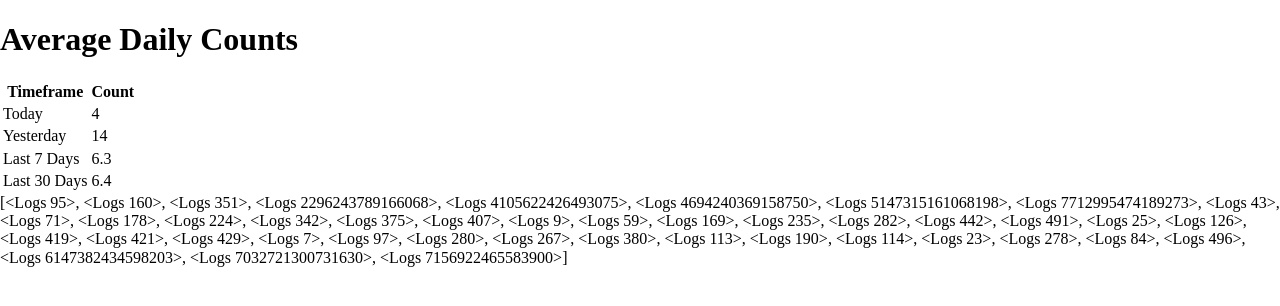
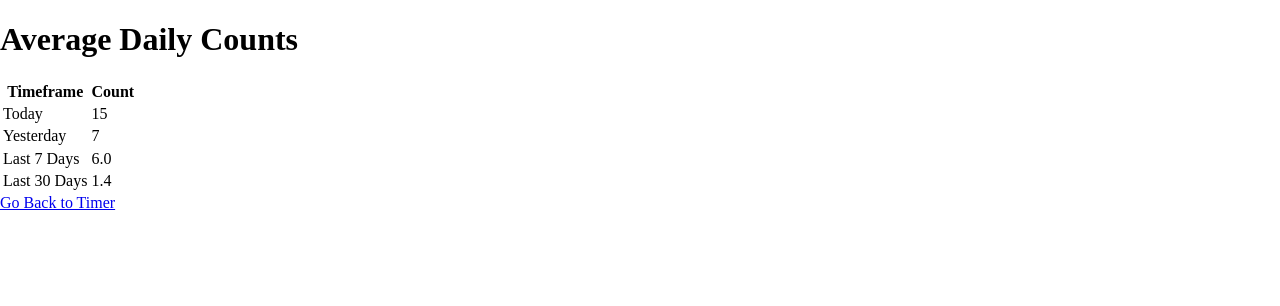
Before and after one commit to kaushalvivek/pomodoro-lite, a Flask app: page /history in a window 1280 px wide. Shown: the top 306 px of the page. Run offline with Flask 2, Linux system fonts and the light colour scheme; data comes from the database, SQL or seed files in the repository; both versions use the stored data as it was after the commit; some libraries are stand-ins or nearby versions.

Commit message:
app completed

```diff
--- a/main.py
+++ b/main.py
@@ -1,7 +1,7 @@
 from flask import Flask, render_template, url_for, redirect
 from flask_sqlalchemy import SQLAlchemy
-from datetime import datetime
-import random
+from datetime import datetime, date, timedelta
+import random , string
 
 
 app = Flask(__name__)
@@ -24,18 +24,57 @@ def index():
 @app.route('/send_datetime')
 def send_datetime():
   date_time = datetime.now().date()
-  id_p = random.randint(1,500)
-  print(str(date_time) + " " +str(id_p))
-  new_log = Logs(id=id_p,date_created=date_time)
+  x = ''.join(random.choice(string.digits) for _ in range(16))
+  try:
+    new_log = Logs(id=int(x),date_created=date_time)
+  except:
+    x = ''.join(random.choice(string.digits) for _ in range(16))
+    new_log = Logs(id=int(x),date_created=date_time)
   db.session.add(new_log)
   db.session.commit()
   return redirect('/')
 
+def calculate_today():
+  logs = Logs.query.order_by(Logs.date_created).all()
+  count = 0
+  for i in logs:
+    if i.date_created.date() == datetime.now().date():
+      count+=1
+  return count
+
+def calculate_yesterday():
+  logs = Logs.query.order_by(Logs.date_created).all()
+  count = 0
+  for i in logs:
+    if i.date_created.date() == datetime.now().date()-timedelta(days=1):
+      count+=1
+  return count
+
+def calculate_7_days():
+  logs = Logs.query.order_by(Logs.date_created).all()
+  count = 0
+  for i in logs:
+    if i.date_created.date() >= datetime.now().date()-timedelta(days=7):
+      count+=1
+  return float(count/7)
+
+def calculate_30_days():
+  logs = Logs.query.order_by(Logs.date_created).all()
+  count = 0
+  for i in logs:
+    if i.date_created.date() >= datetime.now().date()-timedelta(days=30):
+      count+=1
+  return float(count/30)
+
 @app.route('/history')
 def history():
-  # calculate values for today, yesterday, 7days, 30days, store in a dictionary, pass dictionary
-  logs = Logs.query.order_by(Logs.date_created).all()
-  return render_template('history.html', logs=logs)
+  data = {
+    'today': calculate_today(),
+    'yesterday':calculate_yesterday(),
+    'seven_days' : round(calculate_7_days(),2),
+    'thirty_days': round(calculate_30_days(),2)
+  }
+  return render_template('history.html', data=data)
 
 if __name__ == "__main__":
   app.run(debug=True)
--- a/templates/history.html
+++ b/templates/history.html
@@ -21,23 +21,23 @@
     </tr>
     <tr>
       <td data-th="Timeframe">Today</td>
-      <td data-th="Average Daily Count">4</td>
+      <td data-th="Average Daily Count">{{ data.today }}</td>
     </tr>
     <tr>
       <td data-th="Timeframe">Yesterday</td>
-      <td data-th="Average Daily Count">14</td>
+      <td data-th="Average Daily Count">{{ data.yesterday }}</td>
     </tr>
     <tr>
       <td data-th="Timeframe">Last 7 Days</td>
-      <td data-th="Average Daily Count">6.3</td>
+      <td data-th="Average Daily Count">{{ data.seven_days }}</td>
     </tr>
     <tr>
       <td data-th="Timeframe">Last 30 Days</td>
-      <td data-th="Average Daily Count">6.4</td>
+      <td data-th="Average Daily Count">{{ data.thirty_days }}</td>
     </tr>
   </table>
 
-  {{ logs }}
+  <a href="{{ url_for('index') }}"> Go Back to Timer</a>
 
   <!-- partial -->
   <script src='https://cdnjs.cloudflare.com/ajax/libs/jquery/2.1.3/jquery.min.js'></script>
```
Also changed, not shown: store.db.
